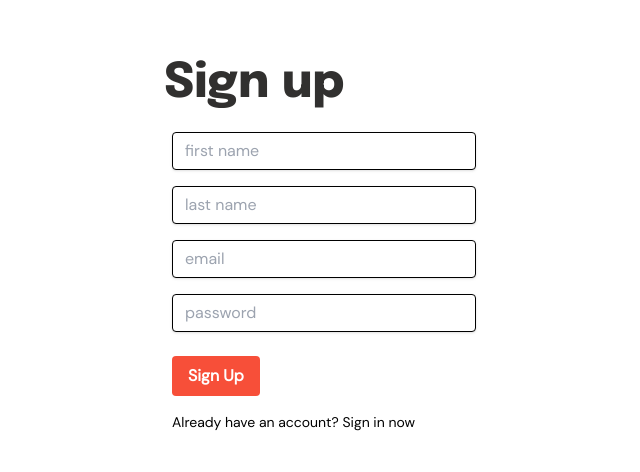
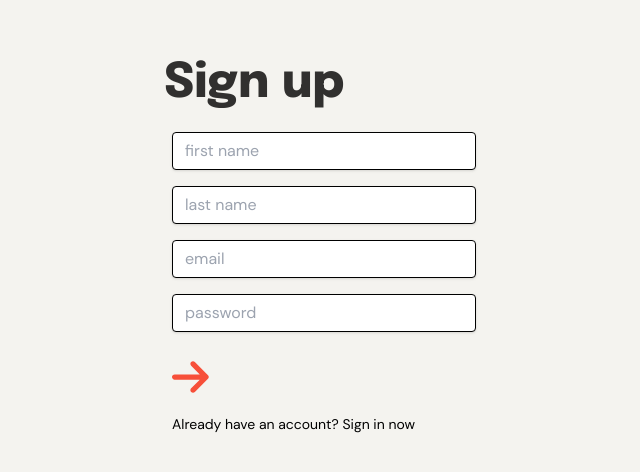
Before and after one commit to francescoGuglielmi/career_companion, a React (Create React App) app in the folder frontend/: page /signup in a window 1280 px wide. Shown: the part 116-588 px from the top of the page, without its empty margins (76-716 px from the left). Built offline with nearby package versions, Linux system fonts and the light colour scheme.

Commit message:
style updates to sign in and sign up pages

```diff
--- a/frontend/package.json
+++ b/frontend/package.json
@@ -4,8 +4,11 @@
   "private": true,
   "proxy": "http://localhost:8080",
   "dependencies": {
+    "@fortawesome/free-solid-svg-icons": "^6.4.0",
+    "@fortawesome/react-fontawesome": "^0.2.0",
     "cypress": "^10.7.0",
     "eslint": "^8.23.0",
+    "font-awesome": "^4.7.0",
     "react": "^18.2.0",
     "react-dom": "^18.2.0",
     "react-router": "^6.3.0",
--- a/frontend/src/components/auth/LoginForm.js
+++ b/frontend/src/components/auth/LoginForm.js
@@ -1,4 +1,7 @@
 import React, { useState } from "react";
+import "@fortawesome/fontawesome-free/css/all.min.css";
+import { FontAwesomeIcon } from "@fortawesome/react-fontawesome";
+import { faArrowRight } from "@fortawesome/free-solid-svg-icons";
 
 const LogInForm = ({ navigate }) => {
   const [email, setEmail] = useState("");
@@ -35,14 +38,14 @@ const LogInForm = ({ navigate }) => {
   };
 
   return (
-    <div className="flex flex-col items-start justify-start h-screen md:pl-60 md:pt-40">
+    <div className="flex flex-col items-start justify-start h-screen md:pl-60 md:pt-40 bg-cream">
       <h1 className="text-5xl font-epilogue-regular text-black pt-4">
         Sign in
       </h1>
       <div className="w-full max-w-xs">
         <form
           onSubmit={handleSubmit}
-          className="bg-white rounded px-2 pt-6 pb-8 mb-4 font-dm-sans-regular"
+          className="bg-cream rounded px-2 pt-6 pb-8 mb-4 font-dm-sans-regular"
         >
           <div className="mb-4">
             <input
@@ -66,17 +69,16 @@ const LogInForm = ({ navigate }) => {
           </div>
           <div className="flex items-center justify-between">
             <button
-              className="bg-orange hover:bg-blue-700 text-white font-bold py-2 px-4 rounded focus:outline-none focus:shadow-outline"
+              className="text-orange hover:bg-blue-700 text-5xl font-thin rounded focus:outline-none focus:shadow-outline flex items-center justify-center"
               type="submit"
             >
-              Sign In
+              <FontAwesomeIcon icon={faArrowRight} size="sm" className="" />
             </button>
           </div>
           <p className="pt-4 text-sm">Don't have an account yet? Sign up now</p>
         </form>
       </div>
     </div>
-
   );
 };
 
--- a/frontend/src/components/user/SignUpForm.js
+++ b/frontend/src/components/user/SignUpForm.js
@@ -1,4 +1,6 @@
 import React, { useState } from "react";
+import { FontAwesomeIcon } from "@fortawesome/react-fontawesome";
+import { faArrowRight } from "@fortawesome/free-solid-svg-icons";
 
 const SignUpForm = ({ navigate }) => {
   const [email, setEmail] = useState("");
@@ -46,14 +48,14 @@ const SignUpForm = ({ navigate }) => {
   };
 
   return (
-    <div className="flex flex-col items-start justify-start h-screen md:pl-60 md:pt-40">
+    <div className="flex flex-col items-start justify-start h-screen md:pl-60 md:pt-40 bg-cream">
       <h1 className="text-5xl font-epilogue-regular text-black pt-4">
         Sign up
       </h1>
       <div className="w-full max-w-xs">
         <form
           onSubmit={handleSubmit}
-          className="bg-white px-2 pt-6 pb-8 mb-4 font-dm-sans-regular"
+          className="bg-cream px-2 pt-6 pb-8 mb-4 font-dm-sans-regular"
         >
           <div className="mb-4">
             <input
@@ -96,11 +98,11 @@ const SignUpForm = ({ navigate }) => {
             />
           </div>
           <div className="flex items-center justify-between">
-            <button
-              className="bg-orange hover:bg-blue-700 text-white font-bold py-2 px-4 rounded focus:outline-none focus:shadow-outline"
+          <button
+              className="text-orange hover:bg-blue-700 text-5xl font-thin rounded focus:outline-none focus:shadow-outline flex items-center justify-center"
               type="submit"
             >
-              Sign Up
+              <FontAwesomeIcon icon={faArrowRight} size="sm" className="" />
             </button>
           </div>
           <p className="pt-4 text-sm">Already have an account? Sign in now</p>
--- a/frontend/src/index.js
+++ b/frontend/src/index.js
@@ -4,6 +4,8 @@ import './index.css';
 import App from './components/app/App';
 import reportWebVitals from './reportWebVitals';
 import { BrowserRouter } from 'react-router-dom';
+import 'font-awesome/css/font-awesome.min.css';
+
 
 const root = ReactDOM.createRoot(document.getElementById('root'));
 root.render(
--- a/frontend/tailwind.config.js
+++ b/frontend/tailwind.config.js
@@ -13,7 +13,8 @@ module.exports = {
       purple: "#6B66DA",
       orange: "#F74F39",
       white: "#ffffff",
-      black: "#31302F"
+      black: "#31302F",
+      cream: "#F4F3EF"
     }
   },
 
```
Also changed, not shown: 1 other file (tests, documents, lock files or other folders).
